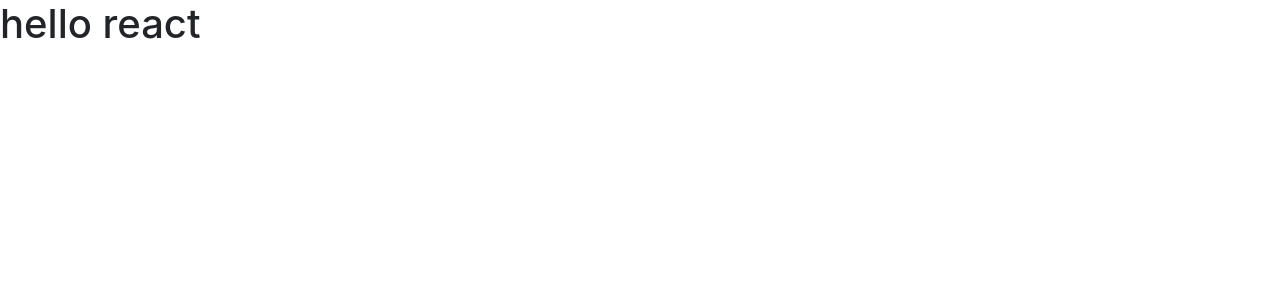
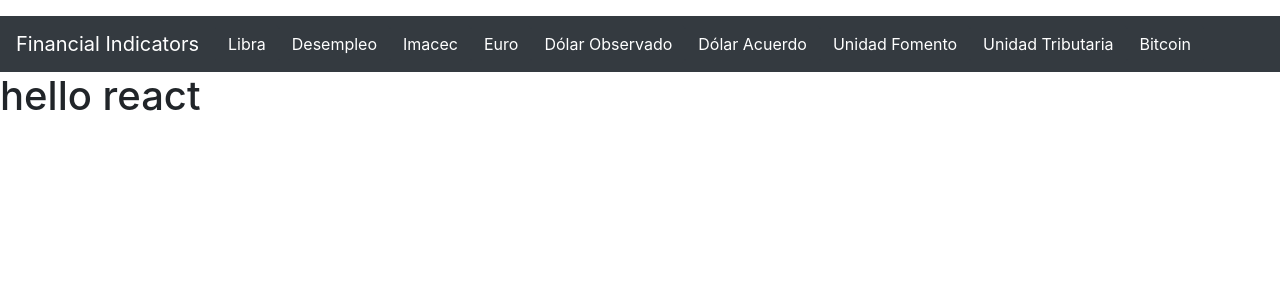
Before and after one commit to tamaramunoz/springs-digital, a React (Create React App) app: page / in a window 1280 px wide. Shown: the top 300 px of the page. Built offline with nearby package versions, Linux system fonts and the light colour scheme.

Commit message:
navbar structure

```diff
--- a/src/App.jsx
+++ b/src/App.jsx
@@ -1,8 +1,10 @@
 import React from 'react'
+import Navbar from './components/Navbar'
 
 const App = () => {
   return (
     <div>
+      <Navbar />
       <h1>hello react</h1>
     </div>
   )
--- a/src/components/Navbar.jsx
+++ b/src/components/Navbar.jsx
@@ -1,9 +1,29 @@
 import React from 'react'
 
+
 const Navbar = () => {
+
     return (
-        <div>
-            Navbar
+        <div className="mt-3">
+            <nav className="navbar navbar-expand-lg navbar-dark bg-dark">
+                <a className="navbar-brand" href="/">Financial Indicators</a>
+                <button className="navbar-toggler" type="button" data-toggle="collapse" data-target="#navbarNavAltMarkup" aria-controls="navbarNavAltMarkup" aria-expanded="false" aria-label="Toggle navigation">
+                    <span className="navbar-toggler-icon"></span>
+                </button>
+                <div className="collapse navbar-collapse" id="navbarNavAltMarkup">
+                    <div className="navbar-nav">
+                        <button className="btn btn-dark" >Libra</button>
+                        <button className="btn btn-dark" >Desempleo</button>
+                        <button className="btn btn-dark" >Imacec</button>
+                        <button className="btn btn-dark" >Euro</button>
+                        <button className="btn btn-dark" >Dólar Observado</button>
+                        <button className="btn btn-dark" >Dólar Acuerdo</button>
+                        <button className="btn btn-dark" >Unidad Fomento</button>
+                        <button className="btn btn-dark" >Unidad Tributaria</button>
+                        <button className="btn btn-dark" >Bitcoin</button>
+                    </div>
+                </div>
+            </nav>
         </div>
     )
 }
```
